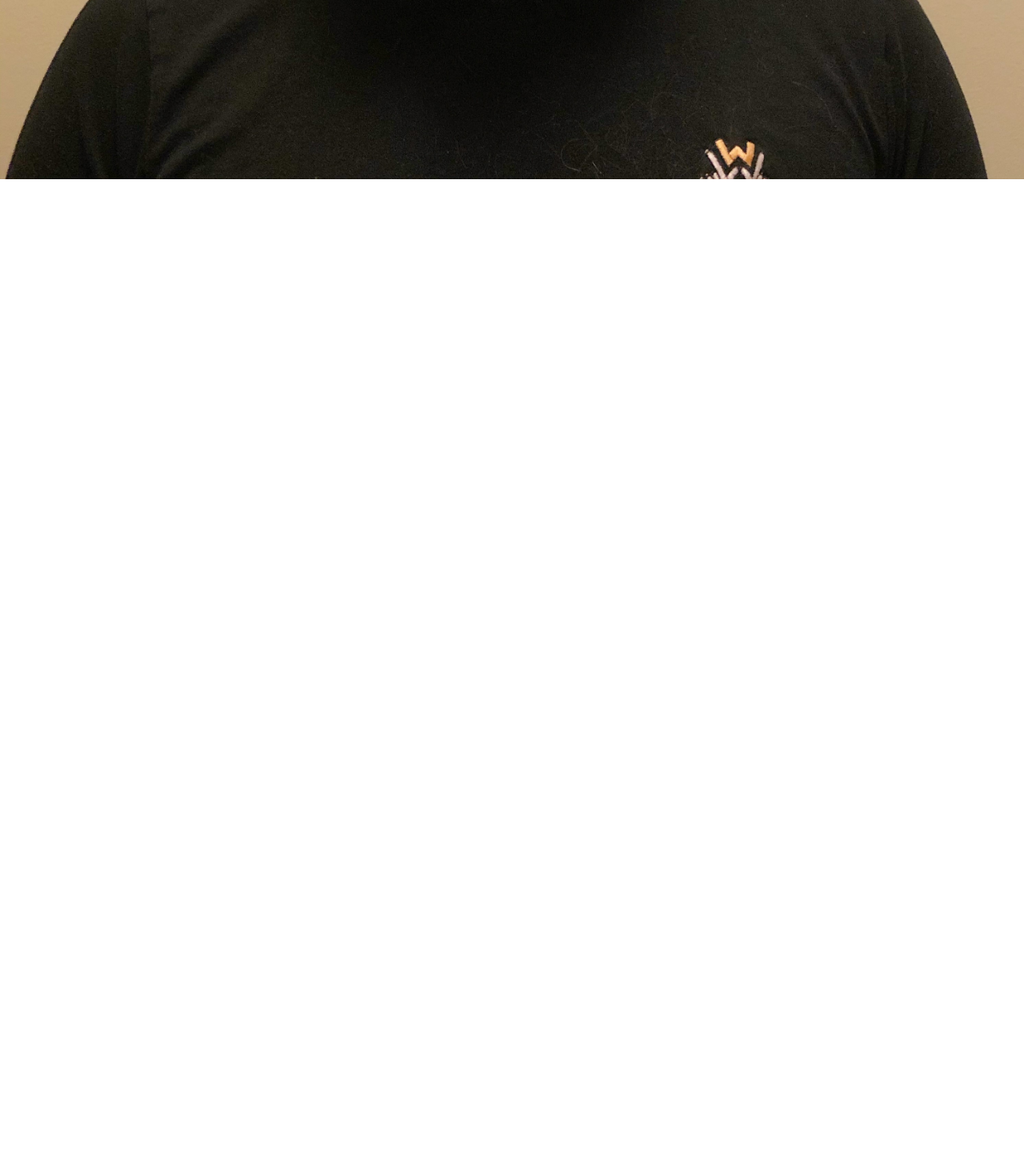
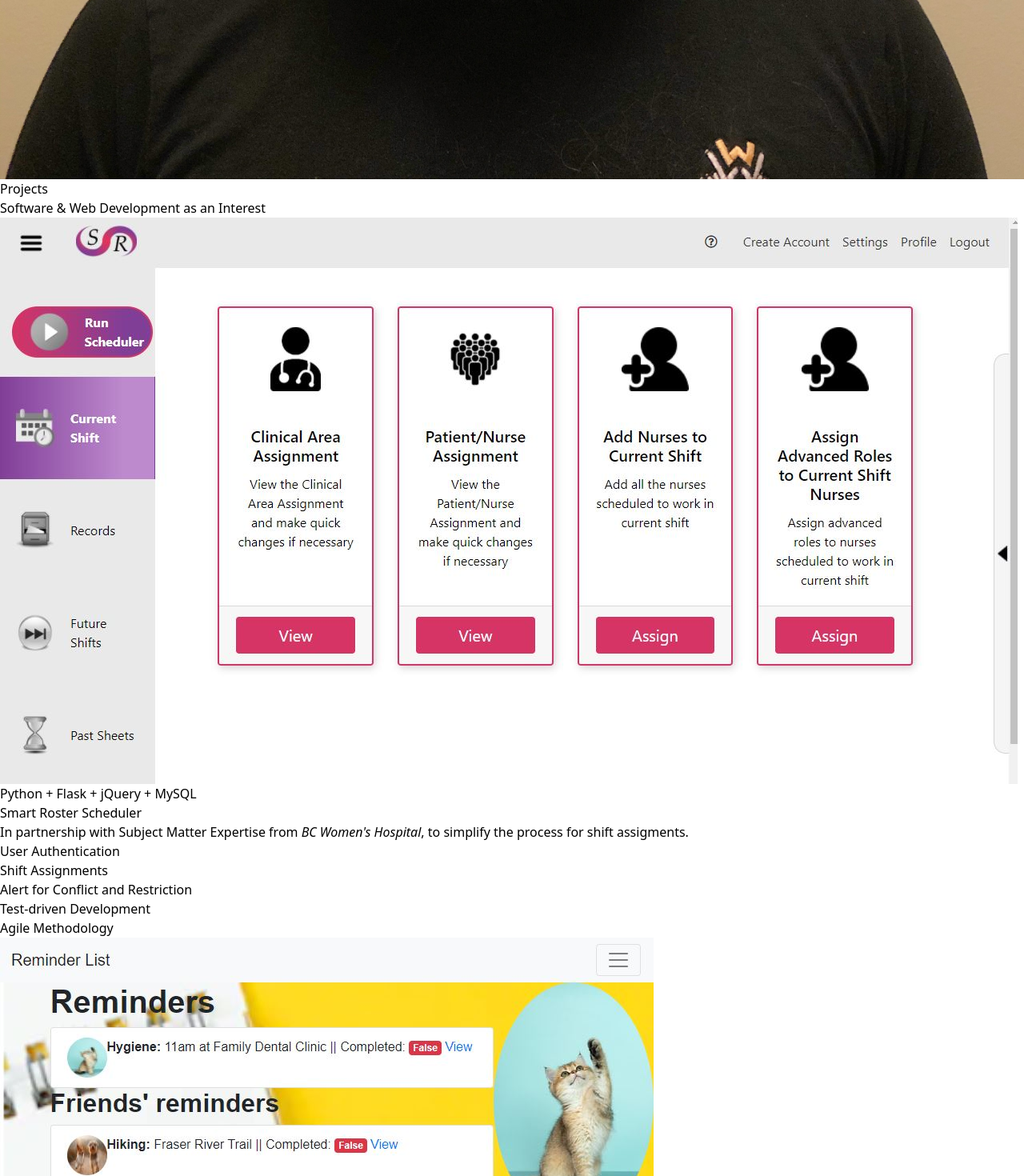
Before and after one commit to QI-D/portfolio-react, a React (Create React App) app: page / in a window 1280 px wide. Shown: the part 1330-2800 px from the top of the page at 80% size. Before the commit the page ends 1554 px from the top, so only its background shows below. Built offline with nearby package versions, Linux system fonts and the light colour scheme.

Commit message:
Add projects section
project images and description

Signed-off-by: QI-D <jonsondang@outlook.com>

```diff
--- a/src/components/Projects.js
+++ b/src/components/Projects.js
@@ -1,8 +1,100 @@
 import React from "react";
+import Maze from '../img/maze_game.jpg';
+import Snake from '../img/snake.jpg';
+import Reminder from '../img/reminder_app.jpg';
+import Scheduler from '../img/scheduler.jpg';
 
 export default function Projects() {
   return (
     <section id="projects">
+      <div>
+        <div>
+          <h1>
+            Projects
+          </h1>
+          <p>
+            Software & Web Development as an Interest
+          </p>
+        </div>
+        <div>
+          <a href="https://github.com/QI-D/SMART-roster" target="_blank" rel="noopener noreferrer">
+          <div>
+            <img alt="scheduler" src={Scheduler} />
+            <div>
+                <h2>Python + Flask + jQuery + MySQL</h2>
+                <h1>Smart Roster Scheduler</h1>
+                <p>
+                  In partnership with Subject Matter Expertise from <em>BC Women's Hospital</em>, to simplify the process for shift assigments.
+                  <ul>
+                    <li>User Authentication</li>
+                    <li>Shift Assignments</li>
+                    <li>Alert for Conflict and Restriction</li>
+                    <li>Test-driven Development</li>
+                    <li>Agile Methodology</li>
+                  </ul>
+                </p>
+            </div>
+            </div>
+          </a>
+          <a href="https://github.com/QI-D/Reminder-App-Project" target="_blank" rel="noopener noreferrer">
+          <div>
+            <img alt="reminder" src={Reminder} />
+            <div>
+                <h2>NodeJS + ExpressJS + EJS + MongoDB</h2>
+                <h1>Social Reminder</h1>
+                <p>
+                  Web-based Reminder App. Connect with your friends and see what they are up to.
+                  <ul>
+                    <li>User Registration</li>
+                    <li>User Authentication</li>
+                    <li>Friend System</li>
+                    <li>Reminder Creation & Modification</li>
+                  </ul>
+                  <br/>
+                </p>
+            </div>
+            </div>
+          </a>
+          <a href="https://github.com/QI-D/SnakeGame" target="_blank" rel="noopener noreferrer">
+          <div>
+            <img alt="snake" src={Snake} />
+            <div>
+                <h2>Python + PyGame + Flask + MySQL</h2>
+                <h1>Snake Game</h1>
+                <p>
+                  Starving Snake! Get as many apples as you can, try to not eat yourself. What's your ranking on the leaderboard?
+                  <ul>
+                    <li>Difficult Levels</li>
+                    <li>Speed based on level</li>
+                    <li>Score per apple based on level</li>
+                    <li>Store player and game info in database</li>
+                    <li>Web-based Leaderboard</li>
+                  </ul>
+                </p>
+            </div>
+            </div>
+          </a>
+          <a href="https://github.com/QI-D/Maze_Game" target="_blank" rel="noopener noreferrer">
+          <div>
+            <img alt="maze" src={Maze} />
+            <div>
+                <h2>Python + PyGame + Flask</h2>
+                <h1>Maze Game</h1>
+                <p>
+                  A hero will not get stopped by a maze! Gear up, collecte the treasure and head to the next challenge.
+                  <ul>
+                    <li>MVC Architecture</li>
+                    <li>Time & Item Restriction</li>
+                    <li>Score Counting</li>
+                    <li>Test-Driven Development</li>
+                    <li>Agile Methodology</li>
+                  </ul>
+                </p>
+            </div>
+            </div>
+          </a>
+        </div>
+      </div>
     </section>
   );
 }
```
